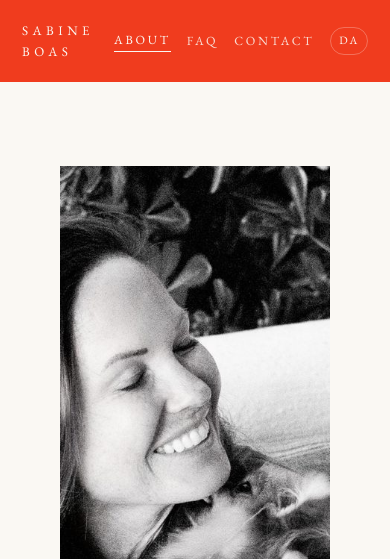
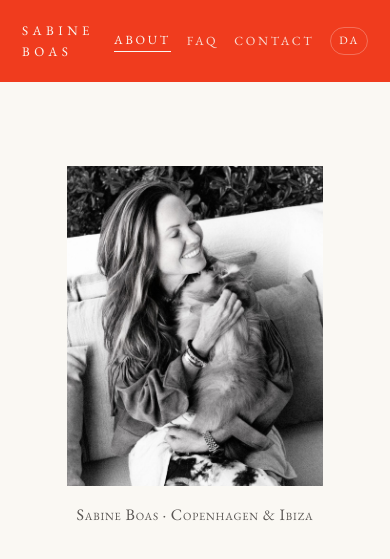
Before and after one commit to silasboas/sabineboas, a plain HTML site: page about.html in a window 390 px wide. Shown: the top 559 px of the page. Drawn offline with nearby package versions, Linux system fonts and the light colour scheme.

Commit message:
Update about.html

```diff
--- a/about.html
+++ b/about.html
@@ -116,9 +116,9 @@
 
   /* about split */
   .about-grid{ display:grid; grid-template-columns:1fr; gap:clamp(34px,5vw,72px); align-items:start; }
-  @media(min-width:920px){ .about-grid{ grid-template-columns:.82fr 1.18fr; gap:clamp(48px,6vw,96px); } .portrait{ width:auto; max-width:none; margin:0; } }
+  @media(min-width:920px){ .about-grid{ grid-template-columns:.82fr 1.18fr; gap:clamp(48px,6vw,96px); } .portrait img, .portrait-ph{ max-height:min(62vh,500px); } }
 
-  .portrait{ margin:0 auto; position:relative; width:78%; max-width:300px; }
+  .portrait{ margin:0; position:relative; }
   .portrait img{ width:100%; aspect-ratio:4/5; object-fit:cover; background:var(--cream-2); }
   .portrait figcaption{ margin-top:1em; font-variant-caps:small-caps; letter-spacing:.05em; opacity:.7; font-size:1rem; }
   .portrait-ph{ display:none; aspect-ratio:4/5; flex-direction:column; align-items:center; justify-content:center;
@@ -126,6 +126,13 @@
     background:linear-gradient(160deg,#2a0e16,var(--burgundy) 55%,var(--red-deep));
     font-family:var(--serif); font-size:1.5rem; letter-spacing:.02em; }
   .portrait-ph span{ font-family:var(--body); font-size:.78rem; letter-spacing:.22em; text-transform:uppercase; opacity:.75; }
+
+  /* mobile: keep portrait above the fold — cap height, derive width from 4:5 ratio */
+  @media(max-width:919px){
+    .portrait img{ display:block; }
+    .portrait img, .portrait-ph{ width:auto; max-width:100%; height:min(40vh,320px); margin-inline:auto; }
+    .portrait figcaption{ text-align:center; }
+  }
 
   .bio h2{ font-family:var(--serif); font-weight:400; font-size:clamp(2rem,4.4vw,3.2rem);
     line-height:1.08; margin:0 0 .7em; }
```
